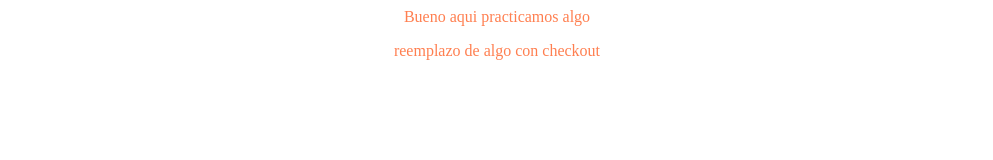
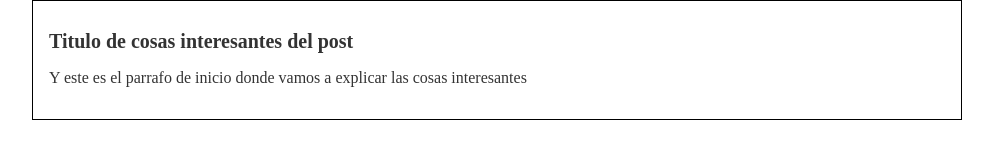
Before and after one commit to AgredaLuis/Hyperblog, a plain HTML site: page index.html in a window 1280 px wide. Shown: the whole page, without its empty margins (143-1136 px from the left). Drawn offline with Linux system fonts and the light colour scheme.

Commit message:
mejore un poco el stylo y cambie los parrafos

```diff
--- a/css/style.css
+++ b/css/style.css
@@ -1,7 +1,22 @@
 body
 {
-    font-family: 'Times New Roman', Times, serif;
+    font-family: 'Times New Roman';
     text-align: center;
-    color: coral;
+    font-size: 16px;
+    color: #333;
+    margin: 0;
+    padding: 0;
+
 
 }
+#container{
+    width: 70%;
+    padding: 1em;
+    text-align: left;
+    border: 1px solid #000;
+    margin: 0 auto;
+}
+#container h1
+{
+font-size: 20px;
+}
--- a/index.html
+++ b/index.html
@@ -4,8 +4,13 @@
     <link rel="stylesheet" href="css/style.css">
 </head>
 <body>
-    Bueno aqui practicamos algo
-    <p> reemplazo de algo con checkout</p>
+    <div id="container">
+        <div id="post">
+            <h1>Titulo de cosas interesantes del post</h1>
+            <p>Y este es el parrafo de inicio donde vamos a explicar las cosas interesantes</p>
+        </div>
+    </div>
+
 </body>
 
 </html>
```
Also changed, not shown: historia.txt.
